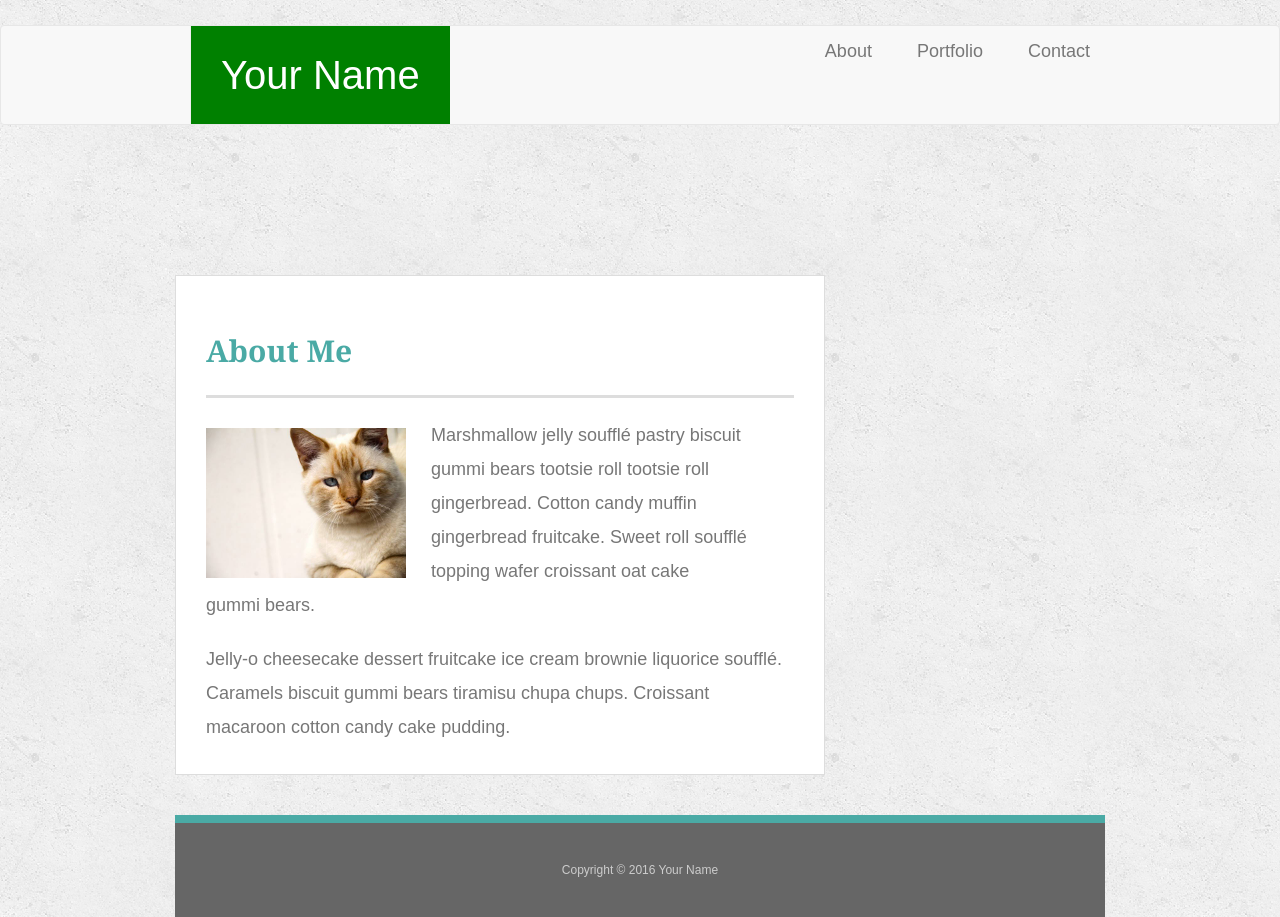
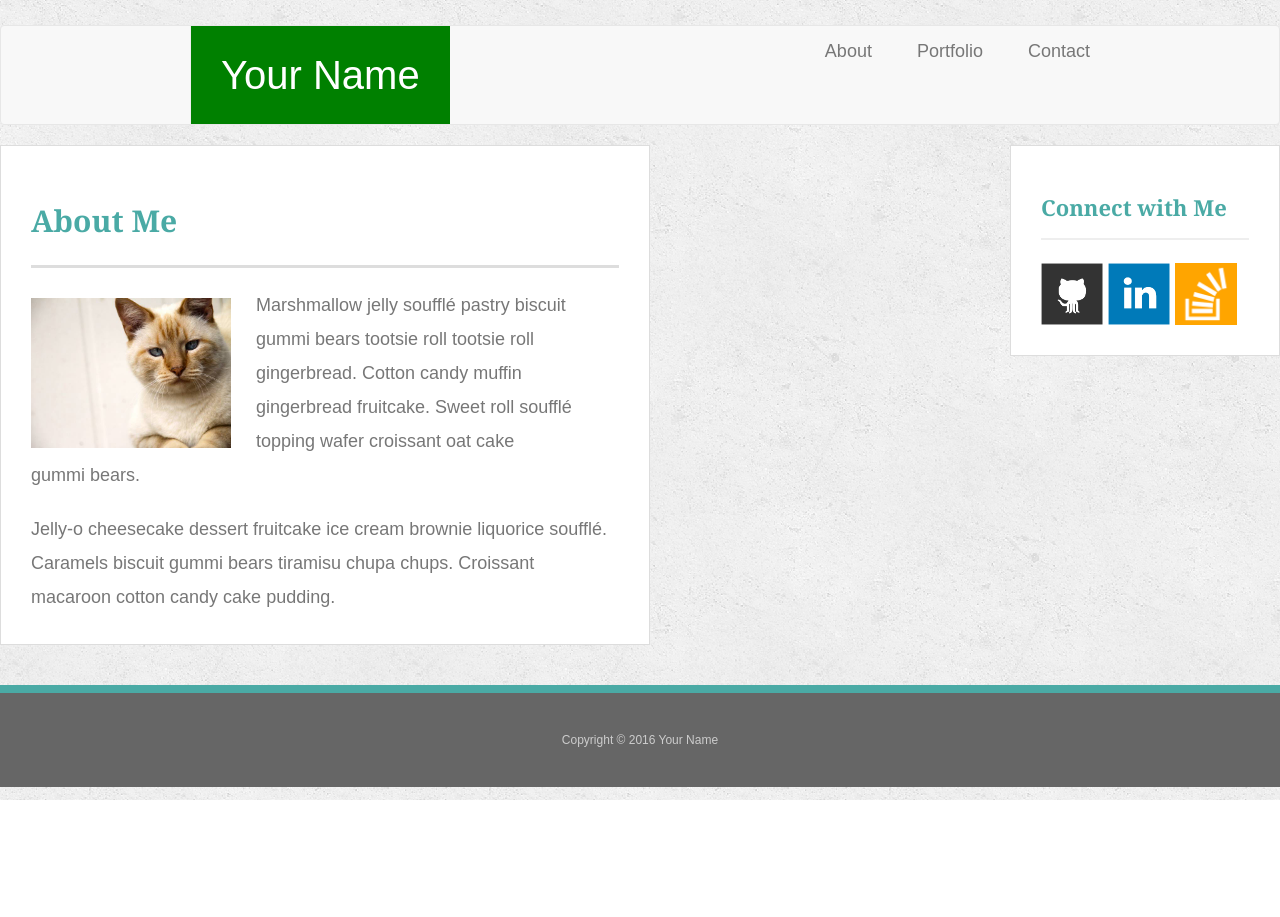
Before and after one commit to kvillejoint/Bootstrap-Portfolio, a plain HTML site: page index.html in a window 1280 px wide. After the commit the page ends 800 px from the top, so only its background shows below. Drawn offline with nearby package versions, Linux system fonts and the light colour scheme.

Commit message:
Updated html

```diff
--- a/index.html
+++ b/index.html
@@ -5,17 +5,15 @@
   <meta charset="UTF-8">
   <title>About | Your Name</title>
   <link rel="stylesheet" type="text/css" href="assets/css/reset.css">
-<!-- Bootstrap CSS -->
+<!-- Bootstrap CSS link -->
   <link rel="stylesheet" href="https://maxcdn.bootstrapcdn.com/bootstrap/3.3.7/css/bootstrap.min.css">
-
+  <link rel="stylesheet" type="text/css" href="assets/css/style.css">
   <meta name="viewport" content="width=device-width, initial-scale=1">
-
-  <link rel="stylesheet" type="text/css" href="assets/css/style.css">
 </head>
 
 <body>
-<!-- Header -->
-    <nav class="navbar navbar-default navStyle">
+<div class="full-container">
+    <nav class="navbar navbar-default navStyle" class="col-md-12">
         <div class="container">
             <div class="navbar-header nameHeader">
                 <button type="button" class="navbar-toggle" data-toggle="collapse" data-target="#myNavbar">
@@ -35,8 +33,7 @@
         </div>
     </nav>
 
-  <div id="main-container" class="container">
-    <section class="main-section">
+    <div class="main-section" class="col-md-9">
       <h1>About Me</h1>
 
       <img src="assets/images/cat.jpg" class="auth-image" alt="Your Name">
@@ -44,14 +41,24 @@
       <p>Marshmallow jelly souffl&eacute; pastry biscuit gummi bears tootsie roll tootsie roll gingerbread. Cotton candy muffin gingerbread fruitcake. Sweet roll souffl&eacute; topping wafer croissant oat cake gummi&nbsp;bears.</p>
 
       <p>Jelly-o cheesecake dessert fruitcake ice cream brownie liquorice souffl&eacute;. Caramels biscuit gummi bears tiramisu chupa chups. Croissant macaroon cotton candy cake pudding.</p>
+    </div>
+    <section class="sidebar" class="col-md-3">
+      <div id="connect">
+        <h2>Connect with Me</h2>
 
+        <a href="#"><img src="assets/images/github-128.png" class="social" alt="GitHub" /></a>
+        <a href="#"><img src="assets/images/linkedin-128.png" class="social" alt="LinkedIn" /></a>
+        <a href="#"><img src="assets/images/stackoverflow-128.png" class="social" alt="Stack Overflow" /></a>
+      </div>
     </section>
+</div>
 
-  <footer>
-    <div class="container">
-      Copyright &copy; 2016 Your Name
-    </div>
-  </footer>
+    <footer>
+      <div class="container">
+        Copyright &copy; 2016 Your Name
+      </div>
+    </footer>
+
 </body>
 
 </html>
```
